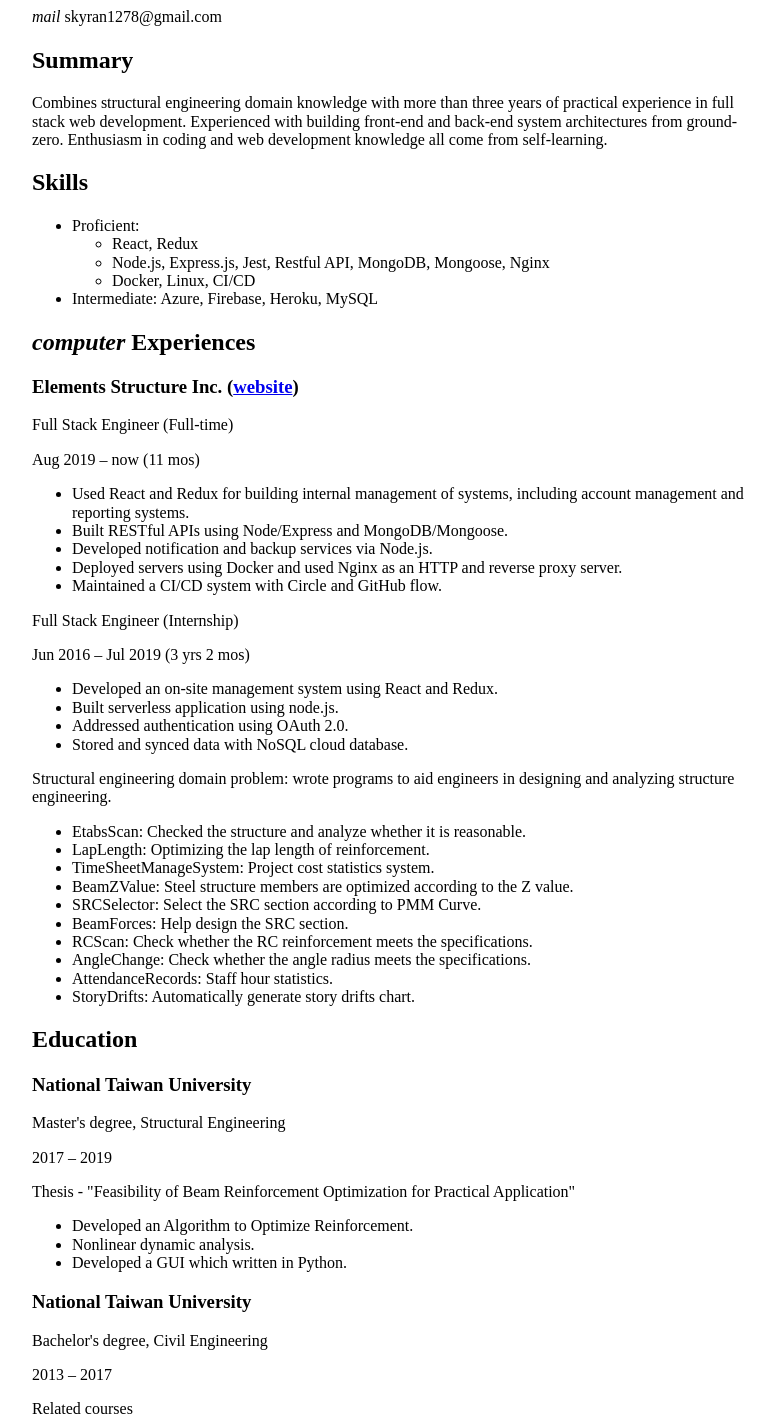
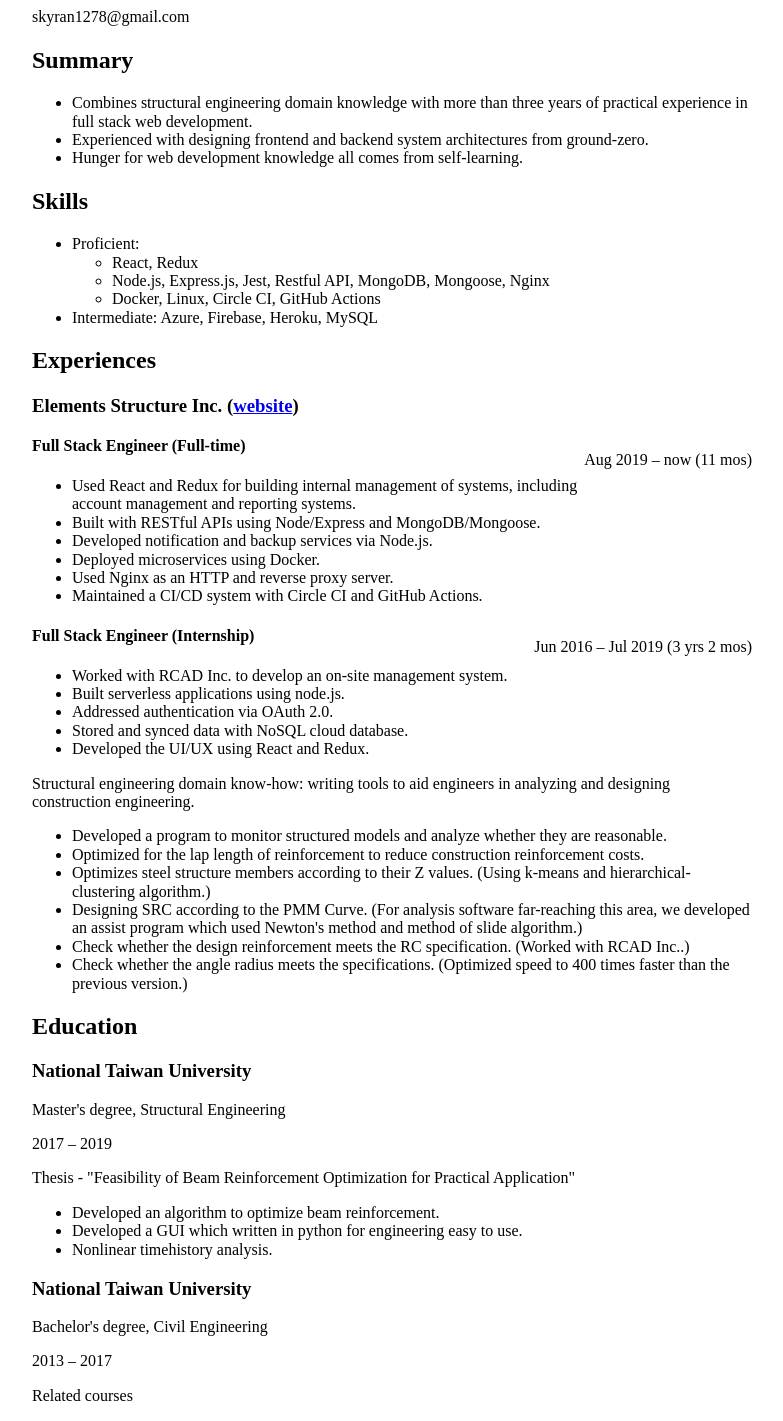
Before and after one commit to skyran1278/skyran1278.github.io, a React (Create React App) app: page / in a window 1280 px wide. Shown: the part 140-1561 px from the top of the page, without its empty margins (248-1031 px from the left). Built offline with nearby package versions, Linux system fonts and the light colour scheme.

Commit message:
修改過去專案描述

```diff
--- a/src/App.jsx
+++ b/src/App.jsx
@@ -8,18 +8,17 @@ function App() {
         <h1>You-Ran Nai</h1>
 
         <p>New Taipei City, Taiwan</p>
-        <a href="https://www.linkedin.com/in/you-ran-nai-7b4415ab/">https://www.linkedin.com/in/you-ran-nai-7b4415ab/</a>
-        <p>
-          <i className="material-icons">mail</i>
-          &nbsp;skyran1278@gmail.com
-        </p>
+        <a target="_blank" rel="noopener noreferrer" href="https://www.linkedin.com/in/you-ran-nai-7b4415ab/">https://www.linkedin.com/in/you-ran-nai-7b4415ab/</a>
+        <p>skyran1278@gmail.com</p>
       </div>
       <div>
         <h2>Summary</h2>
         <p>
-          Combines structural engineering domain knowledge with more than three years of practical experience in full stack web development.
-          Experienced with building front-end and back-end system architectures from ground-zero.
-          Enthusiasm in coding and web development knowledge all come from self-learning.
+          <ul>
+            <li>Combines structural engineering domain knowledge with more than three years of practical experience in full stack web development.</li>
+            <li>Experienced with designing frontend and backend system architectures from ground-zero.</li>
+            <li>Hunger for web development knowledge all comes from self-learning.</li>
+          </ul>
         </p>
       </div>
       <div>
@@ -31,7 +30,7 @@ function App() {
               <ul>
                 <li>React, Redux</li>
                 <li>Node.js, Express.js, Jest, Restful API, MongoDB, Mongoose, Nginx</li>
-                <li>Docker, Linux, CI/CD</li>
+                <li>Docker, Linux, Circle CI, GitHub Actions</li>
               </ul>
             </li>
             <li>Intermediate: Azure, Firebase, Heroku, MySQL</li>
@@ -39,45 +38,44 @@ function App() {
         </p>
       </div>
       <div>
-        <h2>
-          <i className="material-icons">computer</i>
-          &nbsp;Experiences
-        </h2>
+        <h2>Experiences</h2>
         <h3>
           Elements Structure Inc.
           (
           <a target="_blank" rel="noopener noreferrer" href="https://www.elements-str.com/">website</a>
           )
         </h3>
-        <p>Full Stack Engineer (Full-time)</p>
-        <p>Aug 2019 – now (11 mos)</p>
+        <p className="right">Aug 2019 – now (11 mos)</p>
+        <h4>Full Stack Engineer (Full-time)</h4>
+        <p>
           <ul>
             <li>Used React and Redux for building internal management of systems, including account management and reporting systems.</li>
-          <li>Built RESTful APIs using Node/Express and MongoDB/Mongoose.</li>
+            <li>Built with RESTful APIs using Node/Express and MongoDB/Mongoose.</li>
             <li>Developed notification and backup services via Node.js.</li>
-          <li>Deployed servers using Docker and used Nginx as an HTTP and reverse proxy server.</li>
-          <li>Maintained a CI/CD system with Circle and GitHub flow.</li>
+            <li>Deployed microservices using Docker.</li>
+            <li>Used Nginx as an HTTP and reverse proxy server.</li>
+            <li>Maintained a CI/CD system with Circle CI and GitHub Actions.</li>
           </ul>
-        <p>Full Stack Engineer (Internship)</p>
-        <p>Jun 2016 – Jul 2019 (3 yrs 2 mos)</p>
+        </p>
+        <p className="right">Jun 2016 – Jul 2019 (3 yrs 2 mos)</p>
+        <h4>Full Stack Engineer (Internship)</h4>
+        <p>
           <ul>
-          <li>Developed an on-site management system using React and Redux.</li>
-          <li>Built serverless application using node.js.</li>
-          <li>Addressed authentication using OAuth 2.0.</li>
+            <li>Worked with RCAD Inc. to develop an on-site management system.</li>
+            <li>Built serverless applications using node.js.</li>
+            <li>Addressed authentication via OAuth 2.0.</li>
             <li>Stored and synced data with NoSQL cloud database.</li>
+            <li>Developed the UI/UX using React and Redux.</li>
           </ul>
-        <p>Structural engineering domain problem: wrote programs to aid engineers in designing and analyzing structure engineering.</p>
+        </p>
+        <p>Structural engineering domain know-how: writing tools to aid engineers in analyzing and designing construction engineering.</p>
         <ul>
-          <li>EtabsScan: Checked the structure and analyze whether it is reasonable.</li>
-          <li>LapLength: Optimizing the lap length of reinforcement.</li>
-          <li>TimeSheetManageSystem: Project cost statistics system.</li>
-          <li>BeamZValue: Steel structure members are optimized according to the Z value.</li>
-          <li>SRCSelector: Select the SRC section according to PMM Curve.</li>
-          <li>BeamForces: Help design the SRC section.</li>
-          <li>RCScan: Check whether the RC reinforcement meets the specifications.</li>
-          <li>AngleChange: Check whether the angle radius meets the specifications.</li>
-          <li>AttendanceRecords: Staff hour statistics.</li>
-          <li>StoryDrifts: Automatically generate story drifts chart.</li>
+          <li>Developed a program to monitor structured models and analyze whether they are reasonable.</li>
+          <li>Optimized for the lap length of reinforcement to reduce construction reinforcement costs.</li>
+          <li>Optimizes steel structure members according to their Z values. (Using k-means and hierarchical-clustering algorithm.)</li>
+          <li>Designing SRC according to the PMM Curve. (For analysis software far-reaching this area, we developed an assist program which used Newton&apos;s method and method of slide algorithm.)</li>
+          <li>Check whether the design reinforcement meets the RC specification. (Worked with RCAD Inc..)</li>
+          <li>Check whether the angle radius meets the specifications. (Optimized speed to 400 times faster than the previous version.)</li>
         </ul>
       </div>
       <div>
@@ -87,9 +85,9 @@ function App() {
         <p>2017 – 2019</p>
         <p>Thesis - &quot;Feasibility of Beam Reinforcement Optimization for Practical Application&quot;</p>
         <ul>
-          <li>Developed an Algorithm to Optimize Reinforcement.</li>
-          <li>Nonlinear dynamic analysis.</li>
-          <li>Developed a GUI which written in Python.</li>
+          <li>Developed an algorithm to optimize beam reinforcement.</li>
+          <li>Developed a GUI which written in python for engineering easy to use.</li>
+          <li>Nonlinear timehistory analysis.</li>
         </ul>
         <h3>National Taiwan University</h3>
         <p>Bachelor&#39;s degree, Civil Engineering</p>
@@ -97,7 +95,11 @@ function App() {
         <p>Related courses</p>
         <ul>
           <li>EE 3011 Data Structure and Programming</li>
-          <li>CSX 2003 Website Database Programming (Used Azure, Express, and Bootstrap to build a website.)</li>
+          <li>
+            <a target="_blank" rel="noopener noreferrer" href="http://csx.ntu.edu.tw/demo_105-2/index.html">CSX 2003 Website Database Programming</a>
+            {' '}
+            (Used Azure, Node.js, Express.js to build a website and get Gold Medal.)
+          </li>
           <li>CIE 5086 Technology and Application of BIM</li>
           <li>CIE 1008 Computer Programming</li>
         </ul>
```
Lines whose indentation alone changed are shown as unchanged.
